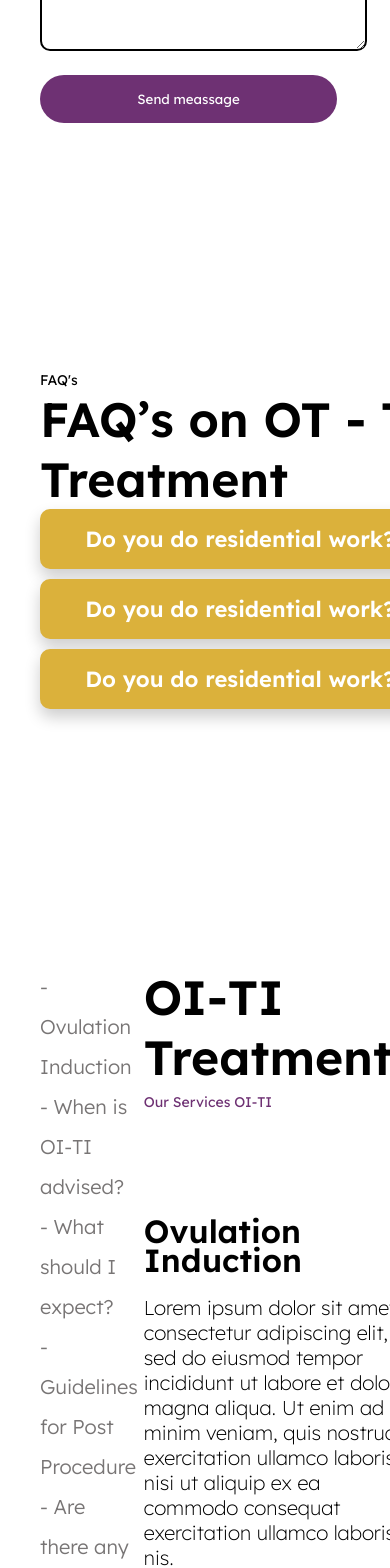
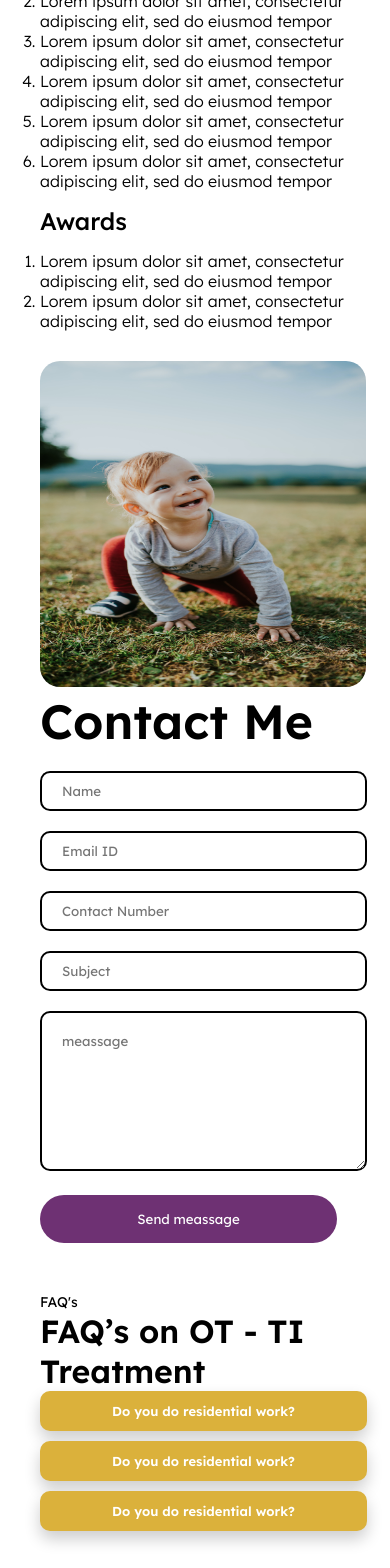
Before and after one commit to tech-socialagent/vrikshfertility, a React (Create React App) app: page / in a window 390 px wide. Shown: the part 8880-10448 px from the top of the page. Built offline with nearby package versions, Linux system fonts and the light colour scheme.

Commit message:
BlogMore

```diff
--- a/src/components/Treatments.js
+++ b/src/components/Treatments.js
@@ -1,4 +1,5 @@
 import "../styles/Treatments.css";
+import babyPhoto from '../assests/Photos/garrett-jackson-oOnJWBMlb5A-unsplash.jpg';
 function Treatments() {
   return (
     <section className="Treatments-main">
@@ -46,7 +47,6 @@ function Treatments() {
             ad minim veniam, quis nostrud exercitation ullamco laboris nisi ut
             aliquip ex ea commodo consequat exercitation ullamco laboris nis.
           </p>
-          <img src="" alt="" />
           <h1 id="treatments-subtitle-2">When is OI-TI advised?</h1>
           <p>
             Lorem ipsum dolor sit amet, consectetur adipiscing elit, sed do
@@ -60,6 +60,8 @@ function Treatments() {
             ad minim veniam, quis nostrud exercitation ullamco laboris nisi ut
             aliquip ex ea commodo consequat exercitation ullamco laboris nis.
           </p>
+          <img src={babyPhoto} alt="" />
+
           <h1 id="treatments-subtitle-3">What should I expect?</h1>
           <p>
             Lorem ipsum dolor sit amet, consectetur adipiscing elit, sed do
--- a/src/styles/Benefits.css
+++ b/src/styles/Benefits.css
@@ -59,6 +59,14 @@ font-size: 24px;
 font-weight: 500;
 line-height: 40px;
 }
+@media screen and (max-width:744px) {
+    .benefits_main{
+        display: grid;
+        grid-template-columns: 1fr 1fr;
+    }
+
+
+}
 @media screen and (max-width:400px) {
     .benefits_main{
         padding: 10px 0px 10px 0px;
--- a/src/styles/FAQ.css
+++ b/src/styles/FAQ.css
@@ -76,23 +76,6 @@ margin-bottom: 10px;
     display: block;
 }
 
-
-
-
-
-
-
-
-
-
-
-
-
-
-
-
-
-
 .FAQ-right {
     flex: 50%;
     background-image: url('../assests/Photos/aboutbackg.png');
@@ -119,3 +102,53 @@ margin-bottom: 10px;
     z-index: 1;
     top: 30%;
 }
+/* @media screen and (max-width:400px) { */
+
+  @media screen and (max-width:400px) {
+    .FAQ-main {
+        display: grid;
+        grid-template-columns: 1fr;
+    }
+    .FAQ-left {
+        display: flex;
+        justify-content: center;
+        flex-direction: column;
+    }
+    .FAQ-left h1 {
+        font-size: 32px;
+    }
+    .dropbtn, .dropbtn2,.dropbtn3 {
+        height: 40px;
+        width: 327px;
+        font-size: 13px;
+       }
+       .dropdown-content, .dropdown-content2,.dropdown-content3 {
+         height: 130px;
+         width: 327px;
+        }
+        .FAQ-right {
+            background-size: 300px;
+            padding-top: 0px;
+            background-position:right
+
+        }
+        .FAQ-right img {
+            height: 200px;
+            width: 200px;
+            position: absolute;
+            right: 10px;
+            position: relative;
+            margin-bottom: 50px;
+        }
+
+        .FAQ-right-baby-img1 {
+            left: 50px;
+            z-index: 1;
+            top:40%;
+        }
+        .FAQ-right-baby-img2{
+            top: 10%;
+        }
+
+
+  }
--- a/src/styles/Treatments.css
+++ b/src/styles/Treatments.css
@@ -1,7 +1,5 @@
 .Treatments-main{
     display: flex;
-    /* justify-content: center;
-    align-items: center; */
 column-gap:2%;
 margin: 0px 50px 0px 40px;
 }
@@ -28,7 +26,6 @@ scroll-behavior: smooth;
 .treatments-title h1{
     font-size: 48px;
     font-weight: 600;
-    /* line-height: 43px; */
 }
 .treatments-title p{
     font-size: 14px;
@@ -43,9 +40,48 @@ line-height: 29px;
 letter-spacing: 0px;
 padding-top: 100px;
 }
+.treatments-subtitle img{
+    height: 332px;
+width: 801px;
+border-radius: 10px;
+
+}
 .treatments-subtitle p{
 margin: 20px 0px 10px 0px;
 font-size: 20px;
 font-weight: 200;
 line-height: 25px;
 }
+@media screen and (max-width:400px) {
+    .Treatments-left{
+        display: none;
+    }
+    .treatments-title h1{
+        font-size: 32px;
+        text-align: center;
+        padding-top: 150px;
+    }
+    .treatments-title p{
+font-size: 14px;
+text-align: center;
+    }
+    .treatments-subtitle h1{
+        font-size: 24px;
+        font-weight: 500;
+        padding-top: 10px;
+        text-align: center;
+        }
+        .treatments-subtitle p{
+            margin: 10px 0px 10px 0px;
+            font-size: 16px;
+            font-weight: 200;
+            line-height: 20px;
+            }
+            .treatments-subtitle img{
+                height: 136px;
+                width: 328px;
+            }
+
+
+
+}
```
